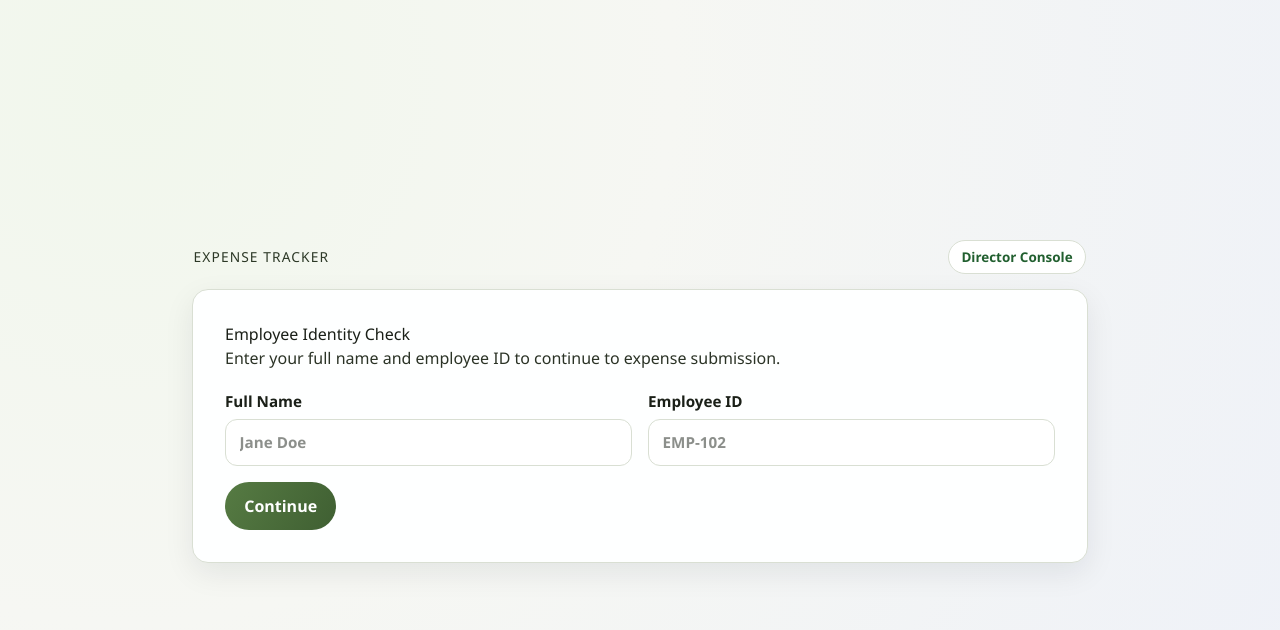
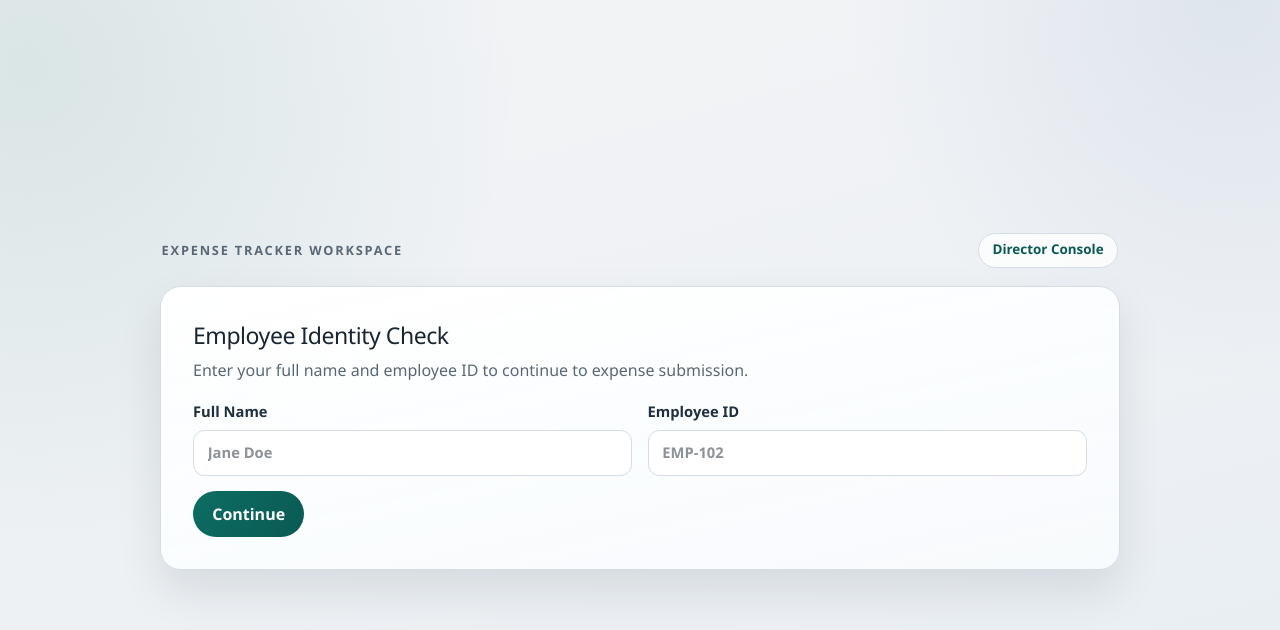
Before and after one commit to deyanski/expense-tracker, a Next.js app: page / in a window 1280 px wide. Shown: the top 630 px of the page. Built offline with nearby package versions, Linux system fonts and the light colour scheme.

Commit message:
engance guui

```diff
--- a/app/_components/ExpenseIntakeForm.tsx
+++ b/app/_components/ExpenseIntakeForm.tsx
@@ -378,7 +378,7 @@ export function ExpenseIntakeForm({
       <header className="identity-bar">
         <div>
           <h1>Expense Submission</h1>
-          <p className="lede">Submit your expense after successful identity check.</p>
+          <p className="lede">Capture a receipt or add context, then submit for policy review.</p>
         </div>
         <div className="identity-chip">
           <span>{identity.fullName}</span>
@@ -405,7 +405,7 @@ export function ExpenseIntakeForm({
 
         <label className="field-wide upload-zone">
           <span className="upload-title">Receipt Upload</span>
-          <span className="hint">JPG, JPEG, PNG, WEBP, GIF up to 10 MB</span>
+          <span className="hint">JPG, JPEG, PNG, WEBP, or GIF up to 10 MB</span>
           <input
             className="input upload-input"
             type="file"
--- a/app/director/_components/DirectorEmbeddedChat.tsx
+++ b/app/director/_components/DirectorEmbeddedChat.tsx
@@ -119,7 +119,7 @@ export function DirectorEmbeddedChat({ identity, onSignOut }: DirectorEmbeddedCh
       <header className="director-header">
         <div>
           <h1>Director Console</h1>
-          <p className="lede">Ask about totals, rejections, pending approvals, and employee-specific expenses.</p>
+          <p className="lede">Ask focused questions about spend, trends, approvals, and policy risk.</p>
         </div>
         <div className="identity-chip">
           <span>{identity.fullName}</span>
--- a/app/director/_components/DirectorOverviewPanel.tsx
+++ b/app/director/_components/DirectorOverviewPanel.tsx
@@ -292,7 +292,7 @@ export function DirectorOverviewPanel({ identity }: DirectorOverviewPanelProps)
       <header className="director-overview-head">
         <div>
           <h2>Finance Overview</h2>
-          <p className="lede">Live operations view for approvals, rejections, and policy friction.</p>
+          <p className="lede">Real-time approvals, spend exposure, and policy friction at a glance.</p>
         </div>
         <button
           className="button secondary"
--- a/app/globals.css
+++ b/app/globals.css
@@ -1,10 +1,29 @@
 @import "tailwindcss";
 
 :root {
-  --background: #f6f7f3;
-  --foreground: #1a1f17;
+  --bg-0: #f3f4f6;
+  --bg-1: #eef1f4;
+  --bg-2: #e7edf2;
   --surface: #ffffff;
-  --border: #d9dfd3;
+  --surface-soft: #f8fafb;
+  --text: #1a2530;
+  --text-muted: #5a6876;
+  --line: #d4dde4;
+  --line-strong: #c1ced8;
+  --accent: #0d6d63;
+  --accent-strong: #0a5a53;
+  --accent-soft: #e7f5f2;
+  --danger: #a52f3d;
+  --danger-soft: #fdecef;
+  --warn: #926400;
+  --warn-soft: #fff5dc;
+  --ok: #1f7b4a;
+  --ok-soft: #e9f7ee;
+  --radius-sm: 0.7rem;
+  --radius-md: 1rem;
+  --radius-lg: 1.3rem;
+  --shadow-sm: 0 8px 24px rgba(9, 25, 43, 0.06);
+  --shadow-md: 0 20px 44px rgba(9, 25, 43, 0.1);
 }
 
 * {
@@ -15,75 +34,91 @@ html,
 body {
   margin: 0;
   padding: 0;
-  background: radial-gradient(circle at 10% 10%, #f1f7ec 0%, var(--background) 40%, #eef1f8 100%);
-  color: var(--foreground);
-  font-family: "Segoe UI", "Helvetica Neue", sans-serif;
+  min-height: 100%;
+  color: var(--text);
+  background:
+    radial-gradient(circle at 2% 8%, rgba(13, 109, 99, 0.11), transparent 34%),
+    radial-gradient(circle at 96% 0%, rgba(50, 95, 160, 0.09), transparent 26%),
+    linear-gradient(165deg, var(--bg-0) 0%, var(--bg-1) 52%, var(--bg-2) 100%);
+  font-family: "Avenir Next", "Segoe UI", "Calibri", sans-serif;
+  line-height: 1.45;
 }
 
 .page {
   min-height: 100dvh;
   display: grid;
   place-items: center;
-  padding: 2rem;
+  padding: clamp(1rem, 2vw, 2.4rem);
 }
 
 .home-shell {
-  width: min(56rem, 100%);
+  width: min(60rem, 100%);
 }
 
 .top-nav {
   display: flex;
   justify-content: space-between;
   align-items: center;
-  margin-bottom: 0.75rem;
+  margin-bottom: 0.95rem;
   padding: 0.2rem 0.1rem;
 }
 
 .top-nav-title {
   margin: 0;
-  font-size: 0.86rem;
-  letter-spacing: 0.08em;
+  font-size: 0.8rem;
+  letter-spacing: 0.14em;
   text-transform: uppercase;
-  color: color-mix(in srgb, var(--foreground) 72%, #59784c);
+  color: var(--text-muted);
+  font-weight: 700;
 }
 
 .top-nav-link {
-  border: 1px solid var(--border);
+  border: 1px solid var(--line);
   border-radius: 999px;
-  padding: 0.35rem 0.8rem;
+  padding: 0.42rem 0.86rem;
   font-size: 0.84rem;
   text-decoration: none;
-  color: #215f2f;
-  background: #fff;
+  color: var(--accent-strong);
+  background: rgba(255, 255, 255, 0.8);
   font-weight: 700;
+  transition: background 160ms ease, border-color 160ms ease;
 }
 
 .top-nav-link:hover {
-  background: #f0f7eb;
+  background: #fff;
+  border-color: var(--line-strong);
 }
 
 .card {
-  width: min(56rem, 100%);
-  border: 1px solid var(--border);
-  border-radius: 1rem;
-  background: color-mix(in srgb, var(--surface) 92%, #f8fafc);
-  padding: clamp(1.25rem, 3vw, 2rem);
-  box-shadow: 0 10px 30px rgba(17, 24, 39, 0.08);
+  width: min(60rem, 100%);
+  border: 1px solid var(--line);
+  border-radius: var(--radius-lg);
+  background: linear-gradient(168deg, rgba(255, 255, 255, 0.97), rgba(248, 251, 253, 0.92));
+  padding: clamp(1.2rem, 3vw, 2rem);
+  box-shadow: var(--shadow-md);
+  backdrop-filter: blur(2px);
+}
+
+.card h1,
+.card h2,
+.card h3 {
+  margin: 0;
+  letter-spacing: -0.02em;
 }
 
 .card h1 {
-  margin-top: 0;
+  font-size: clamp(1.35rem, 1.8vw, 1.75rem);
 }
 
 .lede {
-  margin-bottom: 1.25rem;
-  color: color-mix(in srgb, var(--foreground) 75%, #5e7054);
+  margin: 0.4rem 0 1.2rem;
+  color: var(--text-muted);
 }
 
 .form-grid {
   display: grid;
   grid-template-columns: repeat(2, minmax(0, 1fr));
-  gap: 1rem;
+  gap: 0.95rem;
 }
 
 .field-wide {
@@ -93,66 +128,73 @@ body {
 label {
   display: flex;
   flex-direction: column;
-  gap: 0.4rem;
+  gap: 0.45rem;
   font-weight: 600;
-  font-size: 0.95rem;
+  font-size: 0.92rem;
+  color: #1f2f3d;
 }
 
 .input {
-  border: 1px solid var(--border);
-  border-radius: 0.75rem;
+  border: 1px solid var(--line);
+  border-radius: var(--radius-sm);
   background: #fff;
-  color: var(--foreground);
-  padding: 0.7rem 0.85rem;
+  color: var(--text);
+  padding: 0.72rem 0.86rem;
   font: inherit;
+  transition: border-color 150ms ease, box-shadow 150ms ease, background 150ms ease;
 }
 
 .textarea {
   resize: vertical;
+  min-height: 7.2rem;
+}
+
+.input:hover {
+  border-color: var(--line-strong);
 }
 
 .input:focus {
-  outline: 2px solid #8dbb73;
-  outline-offset: 1px;
+  outline: none;
+  border-color: var(--accent);
+  box-shadow: 0 0 0 3px rgba(13, 109, 99, 0.18);
 }
 
 .upload-zone {
-  border: 1px dashed color-mix(in srgb, var(--border) 70%, #7f9f6e);
-  border-radius: 0.9rem;
-  padding: 0.9rem;
-  background: linear-gradient(160deg, #ffffff 0%, #f4f8f0 100%);
+  border: 1px dashed var(--line-strong);
+  border-radius: var(--radius-md);
+  padding: 0.92rem;
+  background: linear-gradient(160deg, #f9fbfc 0%, #f4f8f8 100%);
 }
 
 .upload-title {
-  font-size: 0.92rem;
+  font-size: 0.95rem;
 }
 
 .upload-input {
-  margin-top: 0.2rem;
+  margin-top: 0.15rem;
 }
 
 .file-chip-row {
   display: inline-flex;
   align-items: center;
   gap: 0.5rem;
-  margin-top: 0.25rem;
-  border: 1px solid var(--border);
+  margin-top: 0.2rem;
+  border: 1px solid var(--line);
   border-radius: 999px;
-  padding: 0.25rem 0.6rem;
+  padding: 0.24rem 0.58rem;
   background: #fff;
   font-size: 0.82rem;
 }
 
 .hint {
-  color: color-mix(in srgb, var(--foreground) 65%, #67795e);
-  font-size: 0.85rem;
+  color: var(--text-muted);
+  font-size: 0.82rem;
 }
 
 .actions {
   display: flex;
   align-items: center;
-  gap: 0.75rem;
-  justify-content: flex-start;
+  gap: 0.72rem;
 }
 
 .action-hint {
@@ -162,53 +204,63 @@ label {
 .button {
   border: none;
   border-radius: 999px;
-  padding: 0.75rem 1.2rem;
-  background: linear-gradient(120deg, #567b43, #3f5f32);
+  padding: 0.72rem 1.2rem;
+  background: linear-gradient(125deg, var(--accent), var(--accent-strong));
   color: #fff;
   font-weight: 700;
   cursor: pointer;
+  transition: transform 140ms ease, box-shadow 140ms ease;
+}
+
+.button:hover:not(:disabled) {
+  transform: translateY(-1px);
+  box-shadow: var(--shadow-sm);
 }
 
 .button:disabled {
-  opacity: 0.6;
+  opacity: 0.62;
   cursor: not-allowed;
 }
 
 .button.secondary {
-  background: #ffffff;
-  border: 1px solid var(--border);
-  color: var(--foreground);
+  background: #fff;
+  border: 1px solid var(--line);
+  color: var(--text);
 }
 
 .status {
   margin-top: 1rem;
-  border-radius: 0.75rem;
-  padding: 0.75rem 0.9rem;
+  border-radius: var(--radius-sm);
+  padding: 0.72rem 0.88rem;
 }
 
 .status.error {
-  background: #fdebec;
-  border: 1px solid #f4b4b8;
-  color: #8f1e2a;
+  background: var(--danger-soft);
+  border: 1px solid #f0c2c9;
+  color: var(--danger);
 }
 
 .result-box {
   margin-top: 1rem;
-  border: 1px solid var(--border);
-  border-radius: 0.9rem;
+  border: 1px solid var(--line);
+  border-radius: var(--radius-md);
   padding: 1rem;
-  background: color-mix(in srgb, #ffffff 92%, #f0f6eb);
+  background: linear-gradient(170deg, #fff 0%, #f7fbfa 100%);
 }
 
 .result-box h2 {
-  margin-top: 0;
+  margin: 0;
+}
+
+.result-box p {
+  margin: 0.45rem 0 0;
 }
 
 .process-panel {
-  border: 1px solid var(--border);
-  border-radius: 0.9rem;
-  padding: 0.9rem;
-  background: linear-gradient(145deg, #f8fbf6 0%, #ffffff 45%, #f3f7ff 100%);
+  border: 1px solid var(--line);
+  border-radius: var(--radius-md);
+  padding: 0.92rem;
+  background: linear-gradient(160deg, #f8fbfc 0%, #ffffff 56%, #f2f8fb 100%);
 }
 
 .process-panel h2 {
@@ -217,17 +269,17 @@ label {
 }
 
 .process-panel header p {
-  margin: 0.25rem 0 0;
-  color: color-mix(in srgb, var(--foreground) 74%, #60715c);
+  margin: 0.24rem 0 0;
+  color: var(--text-muted);
   font-size: 0.84rem;
 }
 
 .process-empty-state {
   margin-top: 0.8rem;
-  border: 1px dashed var(--border);
-  border-radius: 0.85rem;
+  border: 1px dashed var(--line);
+  border-radius: var(--radius-sm);
   padding: 0.85rem 0.9rem;
-  background: color-mix(in srgb, #ffffff 92%, #eef5fb);
+  background: #fbfdff;
 }
 
 .process-empty-state p {
@@ -239,23 +291,24 @@ label {
   display: block;
   margin-top: 0.25rem;
   font-size: 0.84rem;
-  color: color-mix(in srgb, var(--foreground) 74%, #5d6b73);
+  color: var(--text-muted);
 }
 
 .process-steps {
   list-style: none;
-  margin: 0.85rem 0;
+  margin: 0.84rem 0;
   padding: 0;
   display: grid;
-  gap: 0.55rem;
+  gap: 0.56rem;
 }
 
 .process-step {
   display: flex;
   gap: 0.6rem;
   align-items: flex-start;
-  padding: 0.45rem 0.5rem;
-  border-radius: 0.65rem;
+  padding: 0.48rem 0.55rem;
+  border-radius: var(--radius-sm);
+  border: 1px solid transparent;
 }
 
 .process-step strong {
@@ -263,31 +316,32 @@ label {
 }
 
 .process-step p {
-  margin: 0.15rem 0 0;
+  margin: 0.16rem 0 0;
   font-size: 0.8rem;
-  color: color-mix(in srgb, var(--foreground) 74%, #667868);
+  color: var(--text-muted);
 }
 
 .step-dot {
-  width: 0.65rem;
-  height: 0.65rem;
+  width: 0.66rem;
+  height: 0.66rem;
   border-radius: 999px;
-  margin-top: 0.25rem;
+  margin-top: 0.24rem;
   flex-shrink: 0;
-  background: #c8d2c2;
+  background: #c3d0db;
 }
 
 .process-step.active {
-  background: #eef5e8;
+  background: #edf7f4;
+  border-color: #cde6e0;
 }
 
 .process-step.active .step-dot {
-  background: #4f7c37;
-  box-shadow: 0 0 0 4px rgba(79, 124, 55, 0.15);
+  background: var(--accent);
+  box-shadow: 0 0 0 4px rgba(13, 109, 99, 0.14);
 }
 
 .process-step.done .step-dot {
-  background: #2f6f3b;
+  background: var(--ok);
 }
 
 .ticket-grid {
@@ -298,16 +352,16 @@ label {
 
 .ticket-grid p {
   margin: 0;
-  border: 1px solid var(--border);
-  border-radius: 0.65rem;
-  padding: 0.45rem 0.55rem;
+  border: 1px solid var(--line);
+  border-radius: var(--radius-sm);
+  padding: 0.48rem 0.58rem;
   background: #fff;
 }
 
 .ticket-grid span {
   display: block;
-  font-size: 0.75rem;
-  color: color-mix(in srgb, var(--foreground) 65%, #738170);
+  font-size: 0.74rem;
+  color: var(--text-muted);
 }
 
 .ticket-grid strong {
@@ -318,9 +372,9 @@ label {
 }
 
 .history-wrap {
-  margin-top: 1.25rem;
-  border-top: 1px dashed var(--border);
-  padding-top: 1.25rem;
+  margin-top: 1.3rem;
+  border-top: 1px dashed var(--line-strong);
+  padding-top: 1.3rem;
 }
 
 .history-header {
@@ -328,69 +382,70 @@ label {
   align-items: center;
   justify-content: space-between;
   gap: 0.75rem;
-  margin-bottom: 0.85rem;
+  margin-bottom: 0.9rem;
 }
 
 .history-header h2 {
   margin: 0;
+  font-size: 1.12rem;
 }
 
 .summary-grid {
   display: grid;
   grid-template-columns: repeat(5, minmax(0, 1fr));
-  gap: 0.75rem;
+  gap: 0.7rem;
 }
 
 .summary-card {
-  border: 1px solid var(--border);
-  border-radius: 0.85rem;
-  padding: 0.7rem 0.8rem;
-  background: color-mix(in srgb, #ffffff 94%, #f6f9ef);
+  border: 1px solid var(--line);
+  border-radius: var(--radius-md);
+  padding: 0.75rem 0.82rem;
+  background: linear-gradient(165deg, #fff 0%, #f7fafb 100%);
 }
 
 .summary-card p {
   margin: 0;
-  font-size: 0.8rem;
-  color: color-mix(in srgb, var(--foreground) 72%, #5e7054);
+  font-size: 0.79rem;
+  color: var(--text-muted);
 }
 
 .summary-card strong {
   display: block;
-  margin-top: 0.35rem;
-  font-size: 1.05rem;
+  margin-top: 0.34rem;
+  font-size: 1.06rem;
 }
 
 .chip-row {
-  margin-top: 0.9rem;
+  margin-top: 0.92rem;
   display: flex;
   flex-wrap: wrap;
-  gap: 0.45rem;
+  gap: 0.42rem;
 }
 
 .chip {
-  border: 1px solid var(--border);
+  border: 1px solid var(--line);
   border-radius: 999px;
   background: #fff;
-  color: var(--foreground);
+  color: var(--text);
   font: inherit;
-  font-size: 0.83rem;
+  font-size: 0.81rem;
   font-weight: 600;
-  padding: 0.3rem 0.65rem;
+  padding: 0.32rem 0.68rem;
   cursor: pointer;
 }
 
 .chip.active {
-  background: linear-gradient(130deg, #487239, #2f5b2f);
+  background: linear-gradient(130deg, var(--accent), var(--accent-strong));
   color: #fff;
-  border-color: #2f5b2f;
+  border-color: var(--accent-strong);
 }
 
 .empty-state {
   margin-top: 1rem;
-  border: 1px dashed var(--border);
-  border-radius: 0.85rem;
+  border: 1px dashed var(--line);
+  border-radius: var(--radius-md);
   padding: 1rem;
-  background: color-mix(in srgb, #ffffff 92%, #eef5fb);
+  background: #fbfdff;
 }
 
 .empty-state h3 {
@@ -399,37 +454,37 @@ label {
 
 .empty-state p {
   margin: 0.4rem 0 0;
-  color: color-mix(in srgb, var(--foreground) 74%, #5d6b73);
+  color: var(--text-muted);
 }
 
 .history-table-wrap {
   margin-top: 1rem;
   overflow-x: auto;
-  border: 1px solid var(--border);
-  border-radius: 0.85rem;
+  border: 1px solid var(--line);
+  border-radius: var(--radius-md);
   background: #fff;
 }
 
 .history-table {
   width: 100%;
   border-collapse: collapse;
-  font-size: 0.9rem;
+  font-size: 0.89rem;
 }
 
 .history-table th,
 .history-table td {
   text-align: left;
-  padding: 0.7rem 0.85rem;
-  border-bottom: 1px solid #edf1e8;
+  padding: 0.72rem 0.85rem;
+  border-bottom: 1px solid #e7edf2;
   white-space: nowrap;
 }
 
 .history-table th {
-  font-size: 0.78rem;
-  letter-spacing: 0.02em;
+  font-size: 0.76rem;
+  letter-spacing: 0.06em;
   text-transform: uppercase;
-  color: color-mix(in srgb, var(--foreground) 70%, #5c6d56);
-  background: color-mix(in srgb, #ffffff 90%, #f0f6eb);
+  color: var(--text-muted);
+  background: var(--surface-soft);
 }
 
 .history-table tbody tr:last-child td {
@@ -437,31 +492,31 @@ label {
 }
 
 .history-row-highlight {
-  animation: row-glow 2.8s ease-out;
-  background: color-mix(in srgb, #e8f6df 65%, #ffffff);
+  animation: row-glow 2.6s ease-out;
+  background: #edf8f4;
 }
 
 .status-pill {
   display: inline-flex;
   border-radius: 999px;
-  padding: 0.2rem 0.5rem;
-  font-size: 0.75rem;
+  padding: 0.2rem 0.52rem;
+  font-size: 0.74rem;
   font-weight: 700;
 }
 
 .status-pill.approved {
-  background: #e8f6e8;
-  color: #176138;
+  background: var(--ok-soft);
+  color: var(--ok);
 }
 
 .status-pill.rejected {
-  background: #fdecee;
-  color: #8f1e2a;
+  background: var(--danger-soft);
+  color: var(--danger);
 }
 
 .status-pill.manual-review {
-  background: #fff4dd;
-  color: #7d5600;
+  background: var(--warn-soft);
+  color: var(--warn);
 }
 
 .identity-bar {
@@ -469,17 +524,17 @@ label {
   justify-content: space-between;
   align-items: flex-start;
   gap: 1rem;
-  margin-bottom: 1rem;
+  margin-bottom: 1.02rem;
 }
 
 .identity-chip {
   display: inline-flex;
   align-items: center;
-  gap: 0.4rem;
-  border: 1px solid var(--border);
+  gap: 0.42rem;
+  border: 1px solid var(--line);
   border-radius: 999px;
-  padding: 0.35rem 0.55rem;
-  font-size: 0.85rem;
+  padding: 0.36rem 0.55rem;
+  font-size: 0.83rem;
   background: #fff;
 }
 
@@ -490,21 +545,25 @@ label {
 .link-button {
   border: none;
   background: transparent;
-  color: #2d6f42;
+  color: var(--accent-strong);
   cursor: pointer;
   font-weight: 700;
-  padding: 0.1rem 0.25rem;
+  padding: 0.1rem 0.24rem;
+}
+
+.link-button:hover {
+  text-decoration: underline;
 }
 
 .director-shell {
-  width: min(72rem, 100%);
+  width: min(76rem, 100%);
 }
 
 .director-grid {
-  width: min(90rem, 100%);
+  width: min(92rem, 100%);
   display: grid;
   gap: 1rem;
-  grid-template-columns: minmax(0, 1.45fr) minmax(0, 1fr);
+  grid-template-columns: minmax(0, 1.5fr) minmax(0, 1fr);
   align-items: start;
 }
 
@@ -526,7 +585,7 @@ label {
 .director-kpi-grid {
   display: grid;
   grid-template-columns: repeat(3, minmax(0, 1fr));
-  gap: 0.75rem;
+  gap: 0.7rem;
   margin-top: 1rem;
 }
 
@@ -552,7 +611,7 @@ label {
 
 .director-table-meta p {
   margin: 0;
-  color: color-mix(in srgb, var(--foreground) 72%, #536c49);
+  color: var(--text-muted);
 }
 
 .table-sort {
@@ -574,12 +633,12 @@ label {
 }
 
 .row-actions .chip {
-  font-size: 0.75rem;
+  font-size: 0.74rem;
   padding: 0.2rem 0.5rem;
 }
 
 .director-pagination {
-  margin-top: 0.9rem;
+  margin-top: 0.92rem;
   display: flex;
   align-items: center;
   justify-content: space-between;
@@ -588,22 +647,22 @@ label {
 
 .director-pagination p {
   margin: 0;
-  color: color-mix(in srgb, var(--foreground) 72%, #5c6d56);
+  color: var(--text-muted);
 }
 
 .row-subcopy {
   display: block;
   margin-top: 0.1rem;
   font-size: 0.74rem;
-  color: color-mix(in srgb, var(--foreground) 72%, #5c6d56);
+  color: var(--text-muted);
 }
 
 .trend-up {
-  color: #1f6b3f;
+  color: var(--ok);
 }
 
 .trend-down {
-  color: #a03238;
+  color: var(--danger);
 }
 
 .director-header {
@@ -615,8 +674,8 @@ label {
 }
 
 .director-chat-wrap {
-  border: 1px solid var(--border);
-  border-radius: 0.9rem;
+  border: 1px solid var(--line);
+  border-radius: var(--radius-md);
   overflow: hidden;
   background: #fff;
 }
@@ -627,9 +686,23 @@ label {
   border: 0;
 }
 
+@media (max-width: 900px) {
+  .summary-grid {
+    grid-template-columns: repeat(3, minmax(0, 1fr));
+  }
+
+  .director-grid {
+    grid-template-columns: 1fr;
+  }
+
+  .director-kpi-grid {
+    grid-template-columns: repeat(2, minmax(0, 1fr));
+  }
+}
+
 @media (max-width: 760px) {
   .page {
-    padding: 1rem;
+    padding: 0.9rem;
   }
 
   .top-nav {
@@ -659,10 +732,6 @@ label {
     flex-direction: column;
   }
 
-  .director-grid {
-    grid-template-columns: 1fr;
-  }
-
   .director-kpi-grid {
     grid-template-columns: repeat(2, minmax(0, 1fr));
   }
@@ -688,7 +757,7 @@ label {
 
 @keyframes row-glow {
   0% {
-    background: color-mix(in srgb, #d6efc6 75%, #ffffff);
+    background: #ddf4ec;
   }
 
   100% {
--- a/app/page.tsx
+++ b/app/page.tsx
@@ -6,7 +6,7 @@ export default function HomePage() {
     <main className="page">
       <section className="home-shell">
         <header className="top-nav">
-          <p className="top-nav-title">Expense Tracker</p>
+          <p className="top-nav-title">Expense Tracker Workspace</p>
           <Link className="top-nav-link" href="/director">
             Director Console
           </Link>
```
